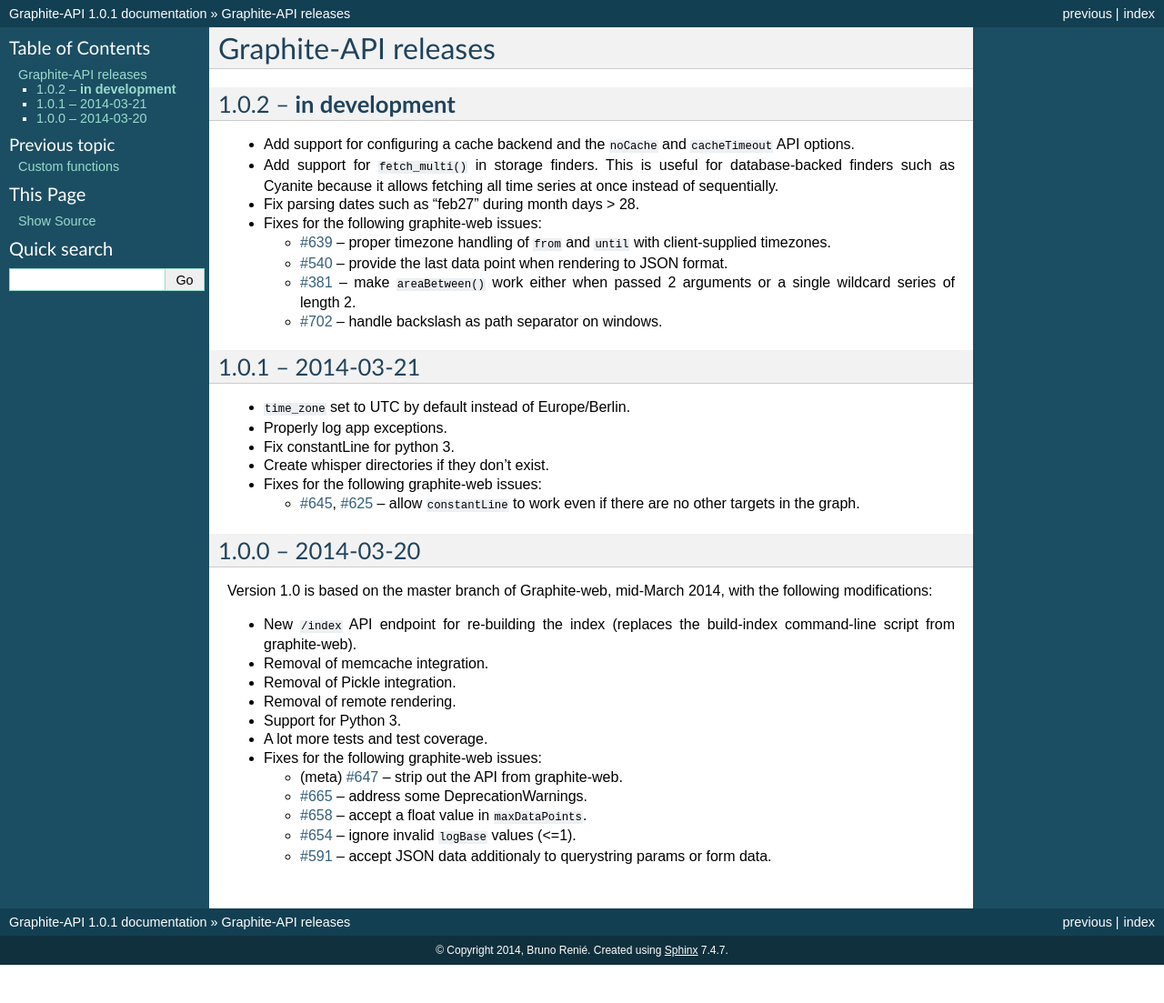
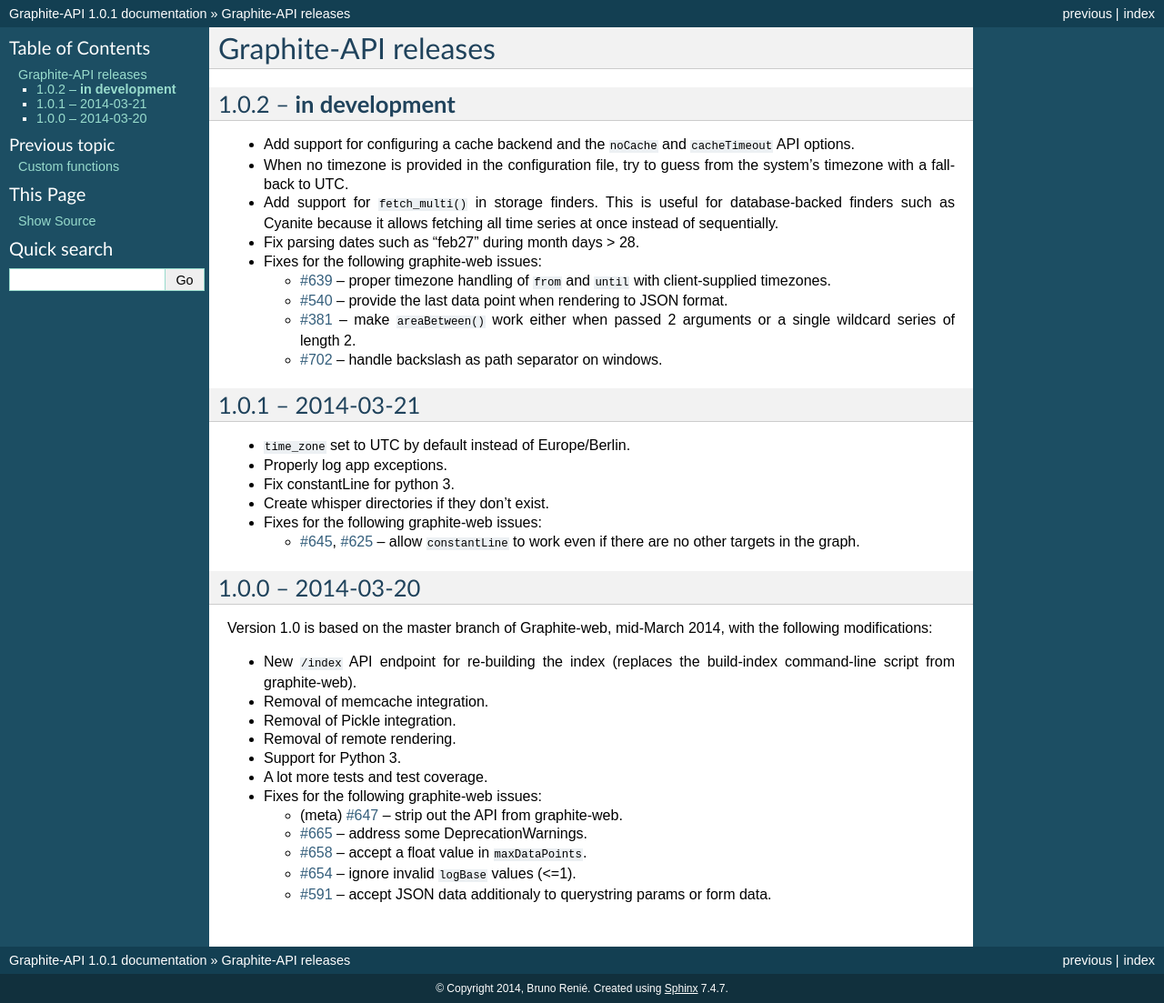
Before and after one commit to brutasse/graphite-api, a Sphinx documentation site: the page built from docs/releases.rst, in a window 1280 px wide. Shown: the whole page at 91% size. Built offline with Sphinx 7.4.7, drawn with Linux system fonts in a browser that asks for light colours; before the commit the page ends 1061 px from its top, so only the background shows below that.

Commit message:
Add timezone detection to the release notes

```diff
--- a/docs/releases.rst
+++ b/docs/releases.rst
@@ -6,6 +6,9 @@
 
 * Add support for configuring a cache backend and the ``noCache`` and
   ``cacheTimeout`` API options.
+
+* When no timezone is provided in the configuration file, try to guess from
+  the system's timezone with a fallback to UTC.
 
 * Add support for ``fetch_multi()`` in storage finders. This is useful for
   database-backed finders such as Cyanite because it allows fetching all time
```
